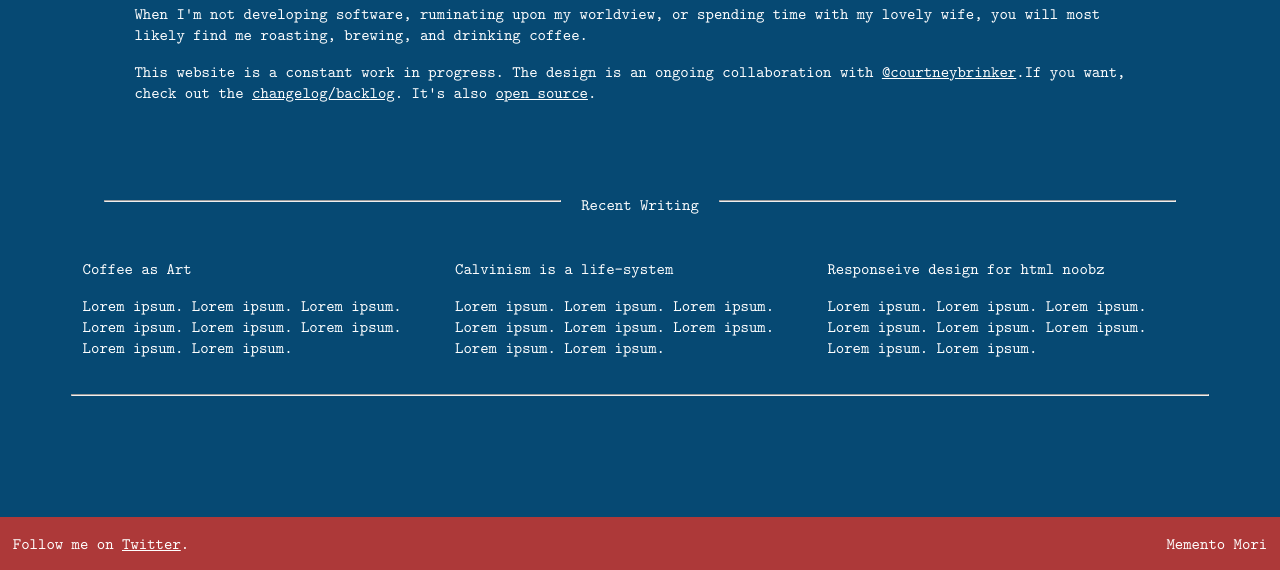
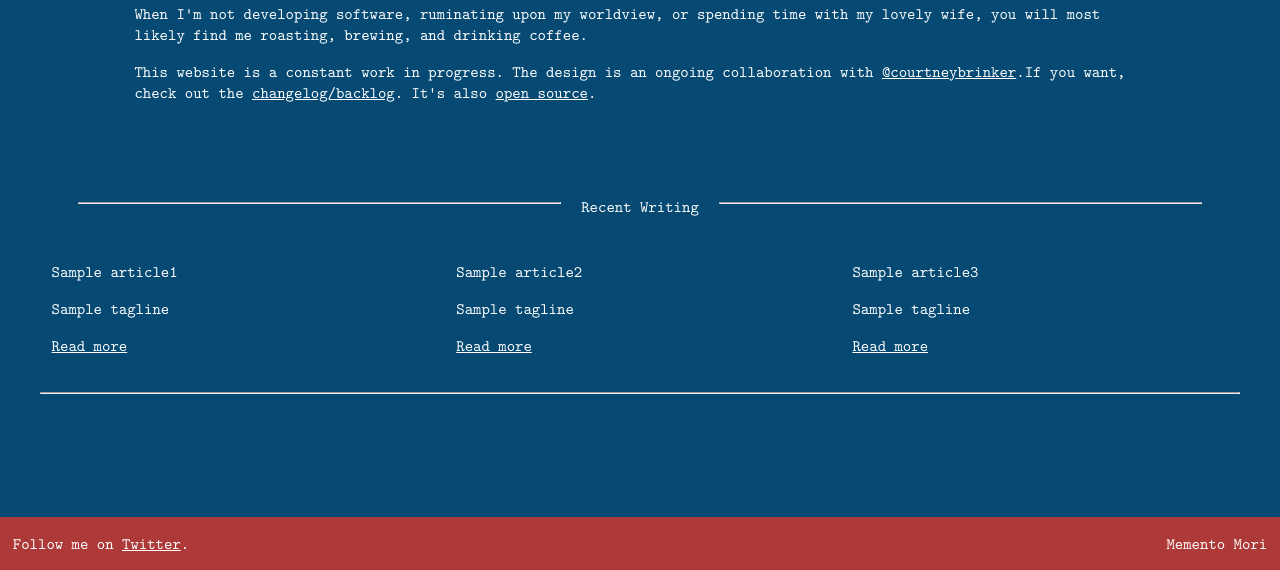
Before and after one commit to themikejr/mikepedia-spring-boot, a Spring app: page /home in a window 1280 px wide. Shown: the part 230-800 px from the top of the page. Run offline with Thymeleaf, Linux system fonts and the light colour scheme; the template is opened without the code that fills it: most values are stand-ins (such as "Sample title", 1, 10 or a date in 2020); data that the repository does not hold is empty.

Commit message:
Made the 'recent articles' section on the home page dyanamic.

```diff
--- a/src/main/java/com/venkman/mikepedia/ContentParser.java
+++ b/src/main/java/com/venkman/mikepedia/ContentParser.java
@@ -29,6 +29,7 @@ public class ContentParser {
 		thePost.setPublished(Boolean.parseBoolean(yamlMap.get("published")));
 		thePost.setTags(Arrays.asList(yamlMap.get("tags").split(" ")));
 		thePost.setPermaLink(yamlMap.get("permalink"));
+		thePost.setTagline(yamlMap.get("tagline"));
 
 	}
 
--- a/src/main/resources/static/css/mikepedia.css
+++ b/src/main/resources/static/css/mikepedia.css
@@ -78,7 +78,7 @@ a:hover {
 }
 
 .articles-of-interest {
-	width: 90%;
+	width: 95%;
 	margin-left: auto;
     margin-right: auto;
     position: relative;
@@ -108,7 +108,7 @@ a:hover {
 
 .articles-of-interest .article-preview {
 	display: inline-block;
-	width: 30%;
+	width: 31%;
 	padding: 1%;
 }
 
--- a/src/main/resources/templates/blog.html
+++ b/src/main/resources/templates/blog.html
@@ -18,7 +18,7 @@
 					<p th:text="${entry.dateCreated}"></p>
 				</td>
 				<td>
-					<p class="article-title"><a th:text="${entry.title}" th:href="@{/blog/}+ ${entry.permaLink}"></a></p>
+					<p class="article-title"><a th:text="${entry.title}" th:href="@{/blog/} + ${entry.permaLink}"></a></p>
 				</td>
 			</tr>
 	<!--	<tr> NEED TO ADD THIS TO EACH ITERATION.
--- a/src/main/resources/templates/home.html
+++ b/src/main/resources/templates/home.html
@@ -25,16 +25,18 @@
 				<hr />
 			</div>
 			<div class="article-preview">
-				<p class="article-preview-title">Coffee as Art</p>
-				<p class="article-preview-body">Lorem ipsum. Lorem ipsum. Lorem ipsum. Lorem ipsum. Lorem ipsum. Lorem ipsum. Lorem ipsum. Lorem ipsum.</p>
+				<p class="article-preview-title" th:text="${article1.title}"></p>
+				<p class="article-preview-body" th:text="${article1.tagline}"></p>
+				<p class="article-preview-body"><a th:href="@{/blog/} + ${article1.permaLink}">Read more</a></p>
 			</div>
 			<div class="article-preview">
-				<p class="article-preview-title">Calvinism is a life-system</p>
-				<p class="article-preview-body">Lorem ipsum. Lorem ipsum. Lorem ipsum. Lorem ipsum. Lorem ipsum. Lorem ipsum. Lorem ipsum. Lorem ipsum.</p>
-			</div>
-			<div class="article-preview">
-				<p class="article-preview-title">Responseive design for html noobz</p>
-				<p class="article-preview-body">Lorem ipsum. Lorem ipsum. Lorem ipsum. Lorem ipsum. Lorem ipsum. Lorem ipsum. Lorem ipsum. Lorem ipsum.</p>
+				<p class="article-preview-title" th:text="${article2.title}"></p>
+				<p class="article-preview-body" th:text="${article2.tagline}"></p>
+				<p class="article-preview-body"><a th:href="@{/blog/} + ${article2.permaLink}">Read more</a></p>
+			</div><div class="article-preview">
+				<p class="article-preview-title" th:text="${article3.title}"></p>
+				<p class="article-preview-body" th:text="${article3.tagline}"></p>
+				<p class="article-preview-body"><a th:href="@{/blog/} + ${article3.permaLink}">Read more</a></p>
 			</div>
 			<hr />
 		</div>
```
Also changed, not shown: src/main/java/com/venkman/mikepedia/beans/Post.java (+10 -0 lines), src/main/java/com/venkman/mikepedia/controller/HomeController.java (+11 -1 lines), src/main/java/com/venkman/mikepedia/service/BlogService.java (+12 -0 lines).
